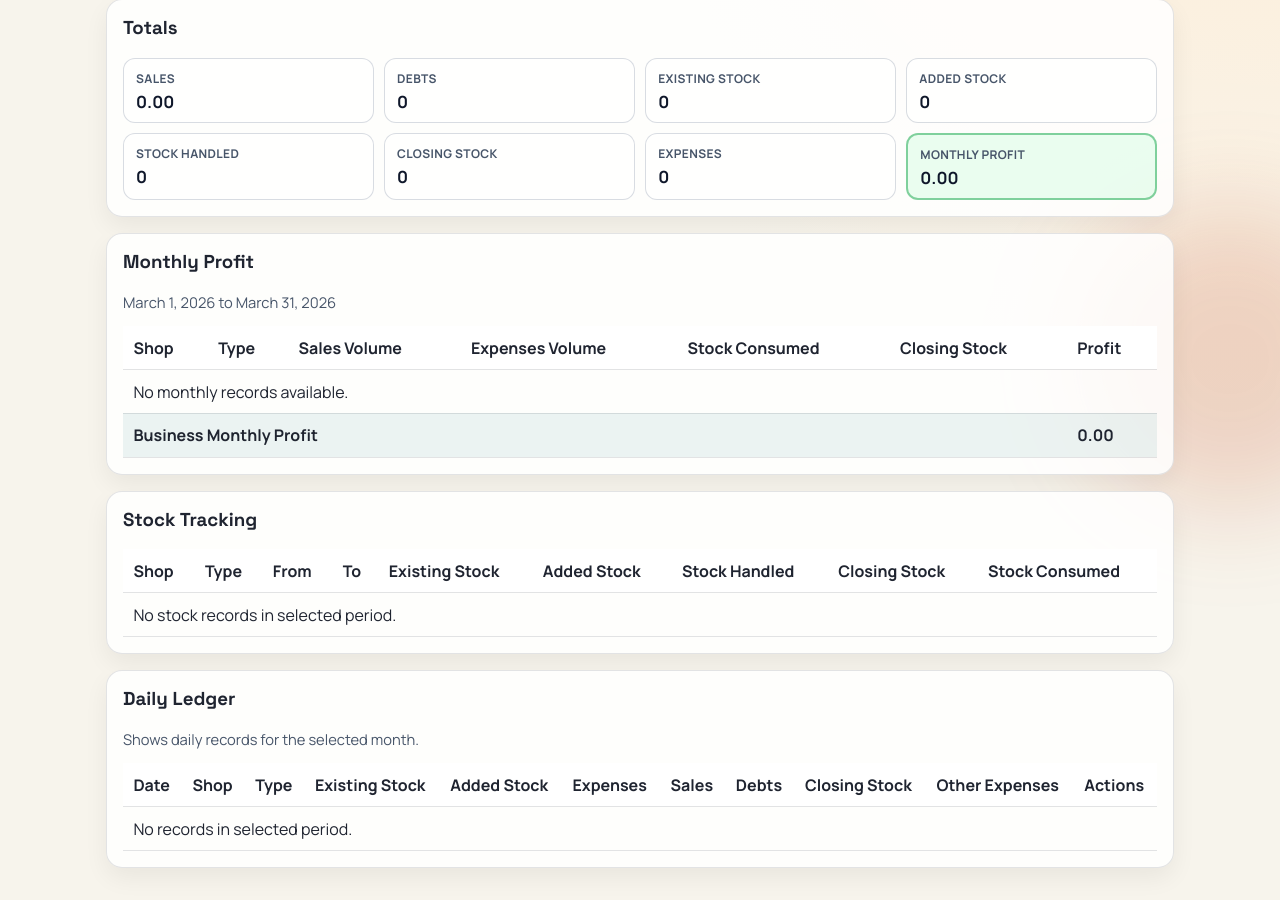
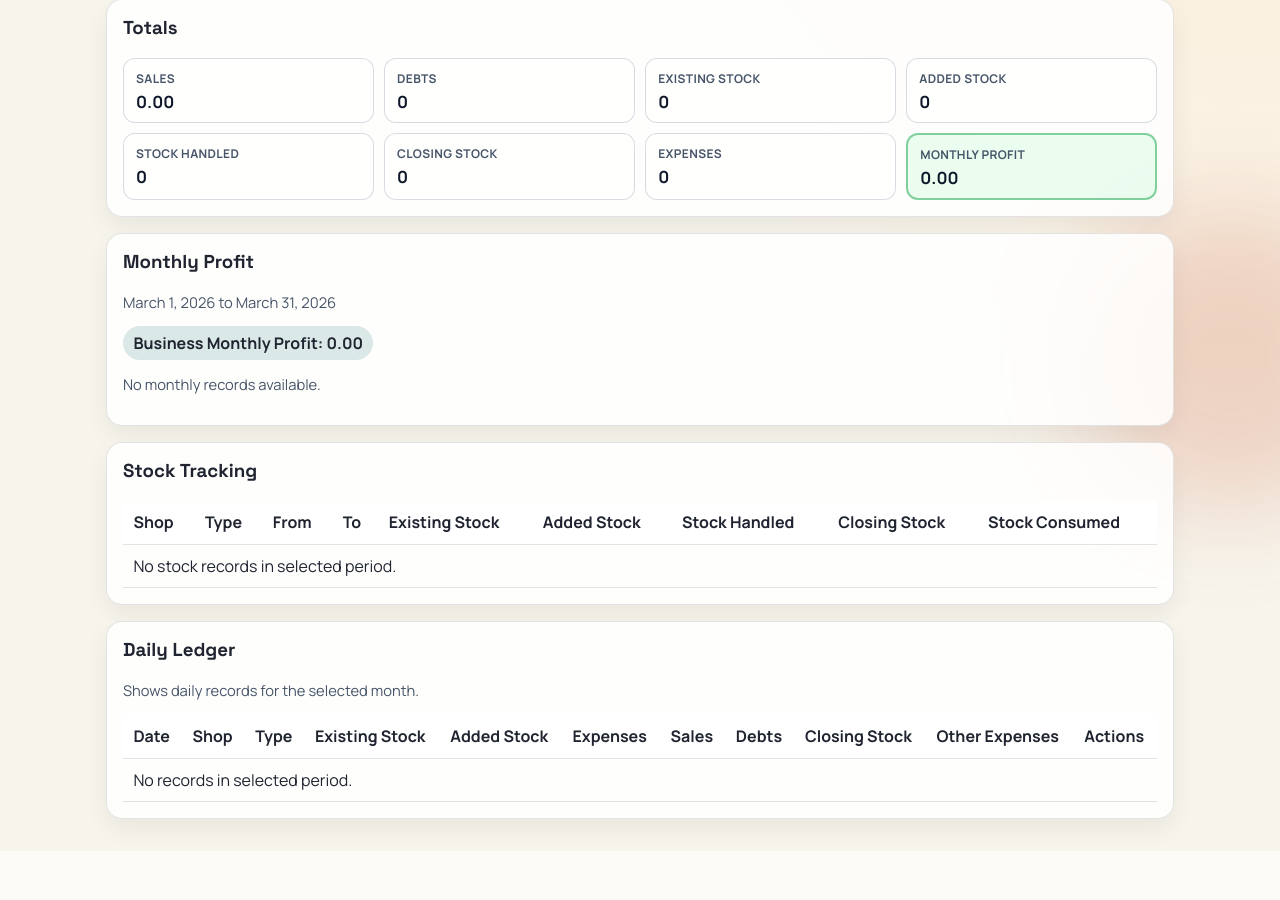
Before and after one commit to wakoTheDev/serensa, a Django app: page /reports/ in a window 1280 px wide. Shown: the part 371-1271 px from the top of the page. After the commit the page ends 1218 px from the top, so only its background shows below. Run offline with Django 5.2, Linux system fonts and the light colour scheme; a user stored in the database is signed in; tables that the repository leaves empty hold one stand-in row (values such as "Sample post").

Commit message:
remove remains of profis

```diff
--- a/sensa/templates/sensa/report_view.html
+++ b/sensa/templates/sensa/report_view.html
@@ -104,35 +104,19 @@
 <section class="panel">
     <h3>Monthly Profit</h3>
     <p class="muted">{{ monthly_profit_start }} to {{ monthly_profit_end }}</p>
-    <div class="table-wrap">
-        <table class="ledger-table">
-            <thead>
-                <tr>
-                    <th>Shop</th><th>Type</th><th>Sales Volume</th><th>Expenses Volume</th><th>Stock Consumed</th><th>Closing Stock</th><th>Profit</th>
-                </tr>
-            </thead>
-            <tbody>
-                {% for item in monthly_profit_by_shop %}
-                <tr>
-                    <td>{{ item.shop.name }}</td>
-                    <td>{{ item.shop.get_shop_type_display }}</td>
-                    <td>{{ item.sales }}</td>
-                    <td>{{ item.expenses }}</td>
-                    <td>{{ item.stock_consumed }}</td>
-                    <td>{{ item.closing_stock }}</td>
-                    <td>{{ item.profit }}</td>
-                </tr>
-                {% empty %}
-                <tr><td colspan="7">No monthly records available.</td></tr>
-                {% endfor %}
-            </tbody>
-            <tfoot>
-                <tr>
-                    <th colspan="6">Business Monthly Profit</th>
-                    <th>{{ monthly_business_profit }}</th>
-                </tr>
-            </tfoot>
-        </table>
+    <div class="chip-row">
+        <span class="chip"><strong>Business Monthly Profit:</strong> {{ monthly_business_profit }}</span>
+    </div>
+    <div class="report-metric-grid" aria-label="Monthly Profit By Shop">
+        {% for item in monthly_profit_by_shop %}
+        <article class="metric-card {% if item.profit < 0 %}metric-card-loss{% else %}metric-card-profit{% endif %}">
+            <p class="metric-label">{{ item.shop.name }} ({{ item.shop.get_shop_type_display }})</p>
+            <p class="metric-value">{{ item.profit }}</p>
+            <p class="muted">Sales {{ item.sales }} | Expenses {{ item.expenses }} | Remaining {{ item.closing_stock }}</p>
+        </article>
+        {% empty %}
+        <p class="muted">No monthly records available.</p>
+        {% endfor %}
     </div>
 </section>
 
--- a/sensa/views.py
+++ b/sensa/views.py
@@ -615,9 +615,6 @@ def _build_report_dataset(query_data):
     total_mobile_money = sum((entry.mobile_money_received for entry in normalized_entries), Decimal("0.00"))
     paid_sales_total = total_sales - total_debts
     stock_consumed = stock_metrics["stock_consumed"]
-    profit_or_loss = total_sales - stock_consumed - total_expenses
-    net_profit = profit_or_loss if profit_or_loss > Decimal("0.00") else Decimal("0.00")
-    net_loss = abs(profit_or_loss) if profit_or_loss < Decimal("0.00") else Decimal("0.00")
     balance_metrics = _build_balance_metrics(start, end)
 
     totals = {
@@ -1041,7 +1038,6 @@ def _build_report_dataset(query_data):
         "bank_received": balance_metrics["bank_received"],
         "bank_has_delta": balance_metrics["has_delta"],
         "balance": balance_metrics["closing_snapshot"] or balance_metrics["latest_balance"],
-        "profit_or_loss": profit_or_loss,
         "monthly_profit_start": monthly_start,
         "monthly_profit_end": monthly_end,
         "monthly_business_profit": monthly_business_profit,
```
